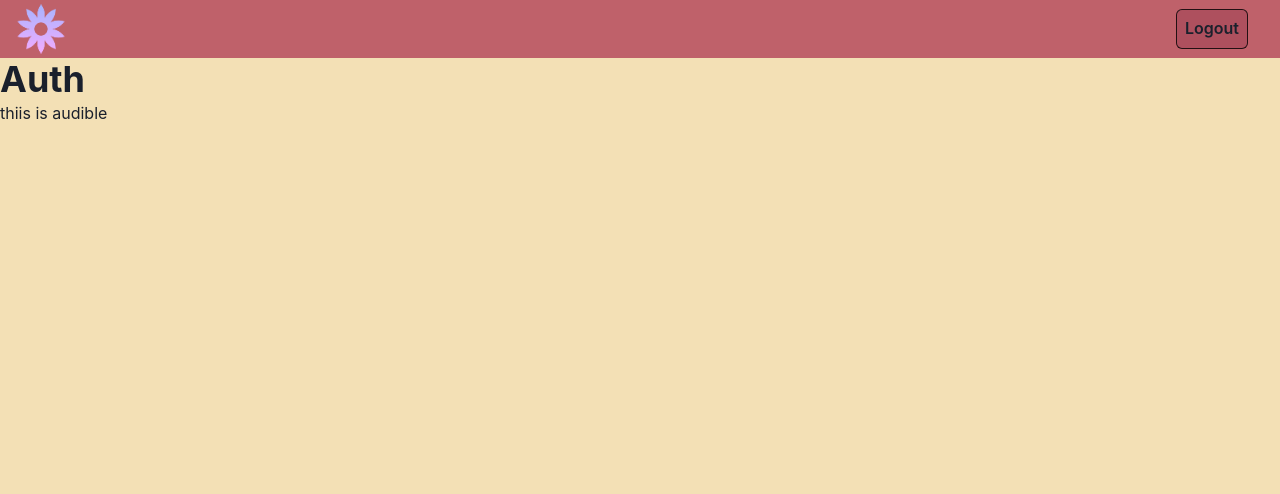
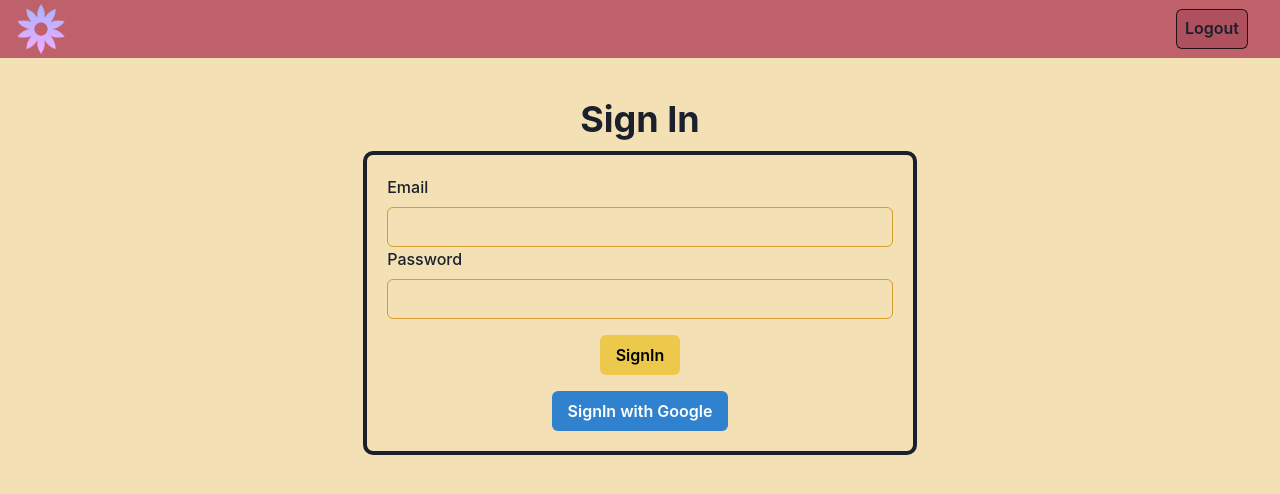
Before and after one commit to hokageCV/vidvat, a React (Vite) app: page /auth in a window 1280 px wide. Shown: the top 494 px of the page. Built offline with nearby package versions, Linux system fonts and the light colour scheme.

Commit message:
add authentication

```diff
--- a/src/components/Navbar.tsx
+++ b/src/components/Navbar.tsx
@@ -1,6 +1,7 @@
-import { Flex, Box, Button, useDisclosure } from '@chakra-ui/react';
-import { HamburgerIcon, CloseIcon } from '@chakra-ui/icons';
-import logo from '/logo.png';
+import { Flex, Box, Button, useDisclosure } from "@chakra-ui/react";
+import { HamburgerIcon, CloseIcon } from "@chakra-ui/icons";
+import logo from "/logo.png";
+import { logout } from "../utils/authUtils";
 
 export function Navbar() {
   const { isOpen, onOpen, onClose } = useDisclosure();
@@ -13,18 +14,25 @@ export function Navbar() {
         </Box>
       </Flex>
 
-      <Box display={{ base: 'block', sm: 'none' }} onClick={onOpen}>
+      <Box display={{ base: "block", sm: "none" }} onClick={onOpen}>
         {isOpen ? <CloseIcon /> : <HamburgerIcon boxSize={6} />}
       </Box>
 
       <Box
-        display={{ base: isOpen ? 'block' : 'none', sm: 'flex' }}
-        width={{ base: 'full', sm: 'auto', md: 'auto' }}
+        display={{ base: isOpen ? "block" : "none", sm: "flex" }}
+        width={{ base: "full", sm: "auto", md: "auto" }}
         alignItems="center"
         flexGrow={1}
         justifyContent="flex-end"
       >
-        <Button bg="navButtonBG" border="1px" borderColor="blackAlpha.800" mr={4} px={2}>
+        <Button
+          onClick={logout}
+          bg="navButtonBG"
+          border="1px"
+          borderColor="blackAlpha.800"
+          mr={4}
+          px={2}
+        >
           Logout
         </Button>
       </Box>
--- a/src/pages/Auth.tsx
+++ b/src/pages/Auth.tsx
@@ -1,10 +1,54 @@
-import { Heading, Text } from '@chakra-ui/react';
+import { Container, FormControl, FormLabel, Heading, Input, Box, Button } from "@chakra-ui/react";
+import React from "react";
+import { useFormik } from "formik";
+import { signInWithEmail, signInWithGoogle } from "../utils/authUtils";
+
+const initialFormValues = { email: "", password: "" };
 
 export default function Auth() {
+  const formik = useFormik({
+    initialValues: initialFormValues,
+
+    onSubmit: async (values) => {
+      await signInWithEmail(values);
+    },
+  });
+
   return (
-    <div>
-      <Heading>Auth</Heading>
-      <Text>thiis is audible</Text>
-    </div>
+    <Container textAlign={"center"} pt={10}>
+      <Heading>Sign In</Heading>
+      <Box borderColor="yellow.500" border="4px" m="10px" p="20px" borderRadius="10px">
+        <form onSubmit={formik.handleSubmit}>
+          <FormControl>
+            <FormLabel>Email</FormLabel>
+            <Input
+              id="email"
+              name="email"
+              type="email"
+              onChange={formik.handleChange}
+              value={formik.values.email}
+              borderColor="yellow.500"
+            />
+          </FormControl>
+          <FormControl>
+            <FormLabel>Password</FormLabel>
+            <Input
+              id="password"
+              name="password"
+              type="password"
+              onChange={formik.handleChange}
+              value={formik.values.password}
+              borderColor="yellow.500"
+            />
+          </FormControl>
+          <Button type="submit" colorScheme="yellow" mt={4}>
+            SignIn
+          </Button>
+        </form>
+        <Button colorScheme="blue" mt={4} onClick={signInWithGoogle}>
+          SignIn with Google
+        </Button>
+      </Box>
+    </Container>
   );
 }
--- a/src/types.d.ts
+++ b/src/types.d.ts
@@ -3,3 +3,8 @@ export interface Question {
   options: string[];
   correctOptionIndex: number;
 }
+
+export interface Auth {
+  email: string;
+  password: string;
+}
--- /dev/null
+++ b/src/utils/authUtils.ts
@@ -0,0 +1,30 @@
+import { createUserWithEmailAndPassword, signInWithPopup, signOut } from "firebase/auth";
+import { auth, googleProvider } from "../utils/firebase";
+import { Auth } from "../types";
+
+export const signInWithEmail = async ({ email, password }: Auth) => {
+  try {
+    await createUserWithEmailAndPassword(auth, email, password);
+    console.log("user created");
+  } catch (err) {
+    console.log("somethings wrong I can feel it.  ", err);
+  }
+};
+
+export const signInWithGoogle = async () => {
+  try {
+    await signInWithPopup(auth, googleProvider);
+    console.log("user created");
+  } catch (err) {
+    console.log("somethings wrong I can feel it.  ", err);
+  }
+};
+
+export const logout = async () => {
+  try {
+    await signOut(auth);
+    console.log("user logged out");
+  } catch (err) {
+    console.log("somethings wrong I can feel it.  ", err);
+  }
+};
--- a/src/utils/firebase.ts
+++ b/src/utils/firebase.ts
@@ -1,7 +1,7 @@
 // Import the functions you need from the SDKs you need
 import { initializeApp } from "firebase/app";
-import { getAnalytics } from "firebase/analytics";
 import { getFirestore } from "firebase/firestore";
+import { getAuth, GoogleAuthProvider } from "firebase/auth";
 
 const firebaseConfig = {
   apiKey: "AIzaSyDxHLjq3KiTTGUOdvSOmP5k_gLVfbU1GNs",
@@ -15,6 +15,7 @@ const firebaseConfig = {
 
 // Initialize Firebase
 const app = initializeApp(firebaseConfig);
-// const analytics = getAnalytics(app);
 
+export const auth = getAuth(app);
 export const firestore = getFirestore(app);
+export const googleProvider = new GoogleAuthProvider();
```
